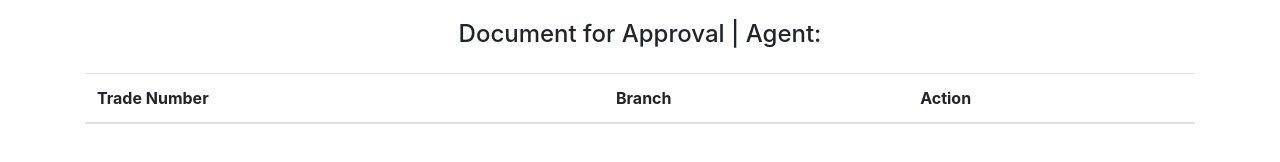
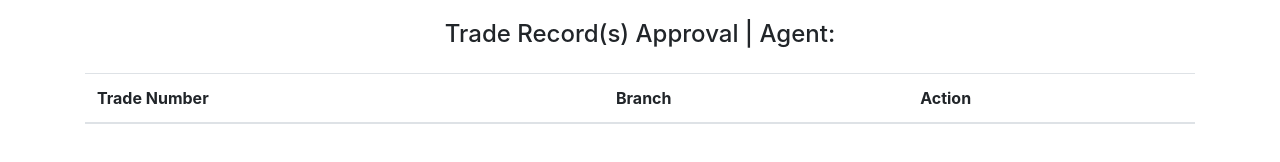
Before and after one commit to nelsonlauhy/lritradeapprove, a plain HTML site: page ta_a_approve.html in a window 1280 px wide. Drawn offline with nearby package versions, Linux system fonts and the light colour scheme.

Commit message:
ta_a_approve.html

```diff
--- a/ta_a_approve.html
+++ b/ta_a_approve.html
@@ -28,7 +28,7 @@
 <body>
 
 <div class="container">
-    <h4 class="text-center mb-4">Document for Approval | Agent: <span id="agentCode"></span></h4>
+    <h4 class="text-center mb-4">Trade Record(s) Approval | Agent: <span id="agentCode"></span></h4>
     <div class="table-responsive">
         <table class="table">
             <thead>
```
